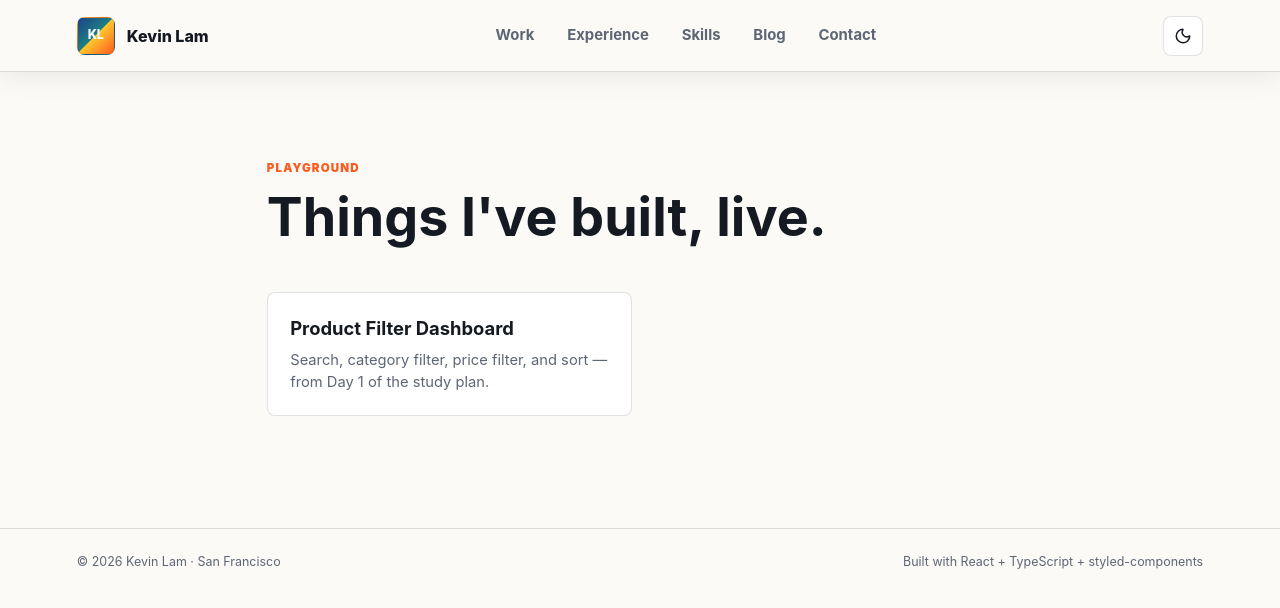
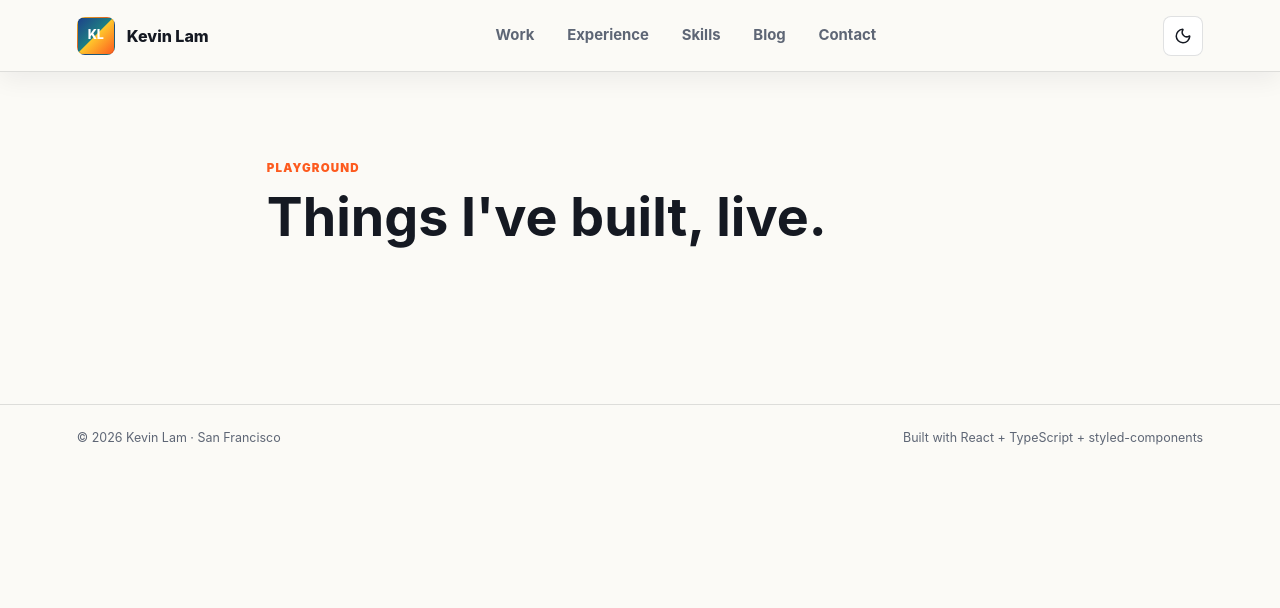
Before and after one commit to klammm/portfolio, a React (Vite) app: page /playground in a window 1280 px wide. Shown: the top 608 px of the page. Built offline with nearby package versions, Linux system fonts and the light colour scheme.

Commit message:
fix: fix TS errors with not using the demo playground so the build will pass and can deploy

```diff
--- a/src/features/playground/demos/ProductFilterDashboard.tsx
+++ b/src/features/playground/demos/ProductFilterDashboard.tsx
@@ -1,9 +1,11 @@
-import React from 'react';
+// import React from 'react';
 
-export const ProductFilterDashboad = () => {
+const ProductFilterDashboad = () => {
   return (
     <div>
       Hello World
     </div>
   )
 };
+
+export default ProductFilterDashboad
--- a/src/features/playground/registry.ts
+++ b/src/features/playground/registry.ts
@@ -1,4 +1,4 @@
-import { lazy } from 'react';
+// import { lazy } from 'react';
 
 export type PlaygroundDemo = {
   slug: string;
@@ -12,14 +12,14 @@ export type PlaygroundDemo = {
 // with it. Adding a new demo: create the component file in this folder,
 // then add one entry here.
 export const demos: PlaygroundDemo[] = [
-  {
-    slug: 'product-filter-dashboard',
-    title: 'Product Filter Dashboard',
-    description: 'Search, category filter, price filter, and sort — from Day 1 of the study plan.',
-    Component: lazy(() =>
-      import('./demos/ProductFilterDashboard').then((m) => ({ default: m.ProductFilterDashboard })),
-    ),
-  },
+  // {
+  //   slug: 'product-filter-dashboard',
+  //   title: 'Product Filter Dashboard',
+  //   description: 'Search, category filter, price filter, and sort — from Day 1 of the study plan.',
+  //   Component: lazy(() =>
+  //     import('./demos/ProductFilterDashboard').then((m) => ({ default: m.ProductFilterDashboard })),
+  //   ),
+  // },
 ];
 
 export function getDemoBySlug(slug: string): PlaygroundDemo | undefined {
--- a/src/pages/BlogPostPage.tsx
+++ b/src/pages/BlogPostPage.tsx
@@ -6,8 +6,8 @@ import rehypeHighlight from 'rehype-highlight';
 import rehypeSlug from 'rehype-slug';
 import styled from 'styled-components';
 import { getPostBySlug } from '../features/blog/blog';
-import { DemoFrame } from '../features/playground/DemoFrame';
-import { getDemoBySlug } from '../features/playground/registry';
+// import { DemoFrame } from '../features/playground/DemoFrame';
+// import { getDemoBySlug } from '../features/playground/registry';
 import { Prose } from '../theme/Prose';
 
 const Section = styled.section`
@@ -66,7 +66,7 @@ function formatDate(iso: string) {
 export function BlogPostPage() {
   const { slug } = useParams<{ slug: string }>();
   const post = slug ? getPostBySlug(slug) : undefined;
-  const demo = post?.demo ? getDemoBySlug(post.demo) : undefined;
+  // const demo = post?.demo ? getDemoBySlug(post.demo) : undefined;
 
   if (!post) {
     // Unknown slug — send back to the index rather than showing a dead page.
```
